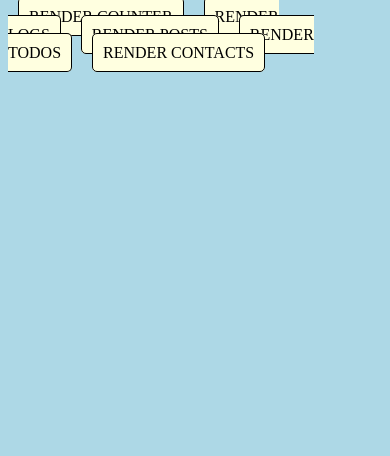
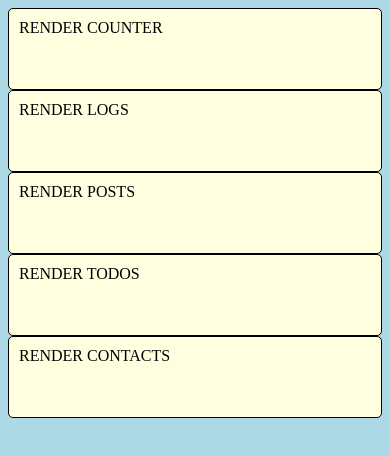
Before and after one commit to jpoyzner/edge2, a React (Create React App) app: page / in a window 390 px wide. Shown: the top 456 px of the page. Built offline with nearby package versions, Linux system fonts and the light colour scheme; the HTML template or start-up script is replaced by a standard one.

Commit message:
phone number formatting

```diff
--- a/src/components/Contacts.js
+++ b/src/components/Contacts.js
@@ -6,10 +6,15 @@ import './Contacts.scss';
 
 function Contacts(props) {
   const filter = useFilterInput('');
+  const number = usePhoneInput('');
   const contacts = useContacts(props.contacts);
 
   return (
     <div className="contacts-page">
+     <div className="number">
+        <span>ENTER NUMBER: </span>
+        <input className="number" { ...number } />
+      </div>
       <div className="filter">
         <span>FILTER BY: </span>
         <input className="filter" { ...filter } />
@@ -38,6 +43,35 @@ function Contacts(props) {
       }
     </div>
   );
+}
+
+function usePhoneInput(initialValue) {
+  const [value, setValue] = useState(initialValue);
+
+  return {
+    value,
+    onChange: (e) => {
+      const { value } = e.target;
+
+      const numbersEntered = value.replace(/\D/g, '');
+      const numbersEnteredLength = numbersEntered.length;
+
+      let phoneNumber = ''; // formatted
+      if (numbersEnteredLength > 0) {
+        phoneNumber += `(${numbersEntered.slice(0, 3)}`;
+
+        if (numbersEnteredLength > 3) {
+          phoneNumber += `) ${numbersEntered.slice(3, 6)}`;
+
+          if (numbersEnteredLength > 6) {
+            phoneNumber += `-${numbersEntered.slice(6, 10)}`;
+          }
+        }
+      }
+
+      setValue(phoneNumber);
+    },
+  }
 }
 
 function useFilterInput(initialValue) {
--- a/src/components/Nav.js
+++ b/src/components/Nav.js
@@ -24,11 +24,11 @@ export default (props) => {
 
   return (
     <div id="jp-nav">
-      <span onClick={gotoCounter}>RENDER COUNTER</span>
-      <span onClick={gotoLogs}>RENDER LOGS</span>
-      <span onClick={gotoPosts}>RENDER POSTS</span>
-      <span onClick={gotoTodos}>RENDER TODOS</span>
-      <span onClick={gotoContacts}>RENDER CONTACTS</span>
+      <div className="tab" onClick={gotoCounter}>RENDER COUNTER</div>
+      <div className="tab" onClick={gotoLogs}>RENDER LOGS</div>
+      <div className="tab" onClick={gotoPosts}>RENDER POSTS</div>
+      <div className="tab" onClick={gotoTodos}>RENDER TODOS</div>
+      <div className="tab" onClick={gotoContacts}>RENDER CONTACTS</div>
     </div>
   );
 }
--- a/src/components/Nav.scss
+++ b/src/components/Nav.scss
@@ -1,13 +1,41 @@
 #jp-nav {
-  height: 60px;
+  display: flex;
+  flex-flow: row wrap;
+  margin-bottom: 20px;
 
-  span {
+  .tab {
     background: lightyellow;
     border: 1px solid;
     border-radius: 5px;
     cursor: pointer;
-    margin: 10px;
+    flex: 1;
+    height: 60px;
     padding: 10px;
-    width: 200px;
   }
 }
+
+@media all and (max-width: 900px) {
+  #jp-nav .tab {
+    flex-basis: 20%;
+  }
+}
+
+@media all and (max-width: 800px) {
+  #jp-nav .tab {
+    flex-basis: 30%;
+  }
+}
+
+@media all and (max-width: 700px) {
+  #jp-nav .tab {
+    flex-basis: 40%;
+  }
+}
+
+@media all and (max-width: 600px) {
+  #jp-nav .tab {
+    flex-basis: 100%;
+  }
+}
+
+// For CSS Grid implementation see: https://codepen.io/jpoyzner/pen/MNPzer
```
